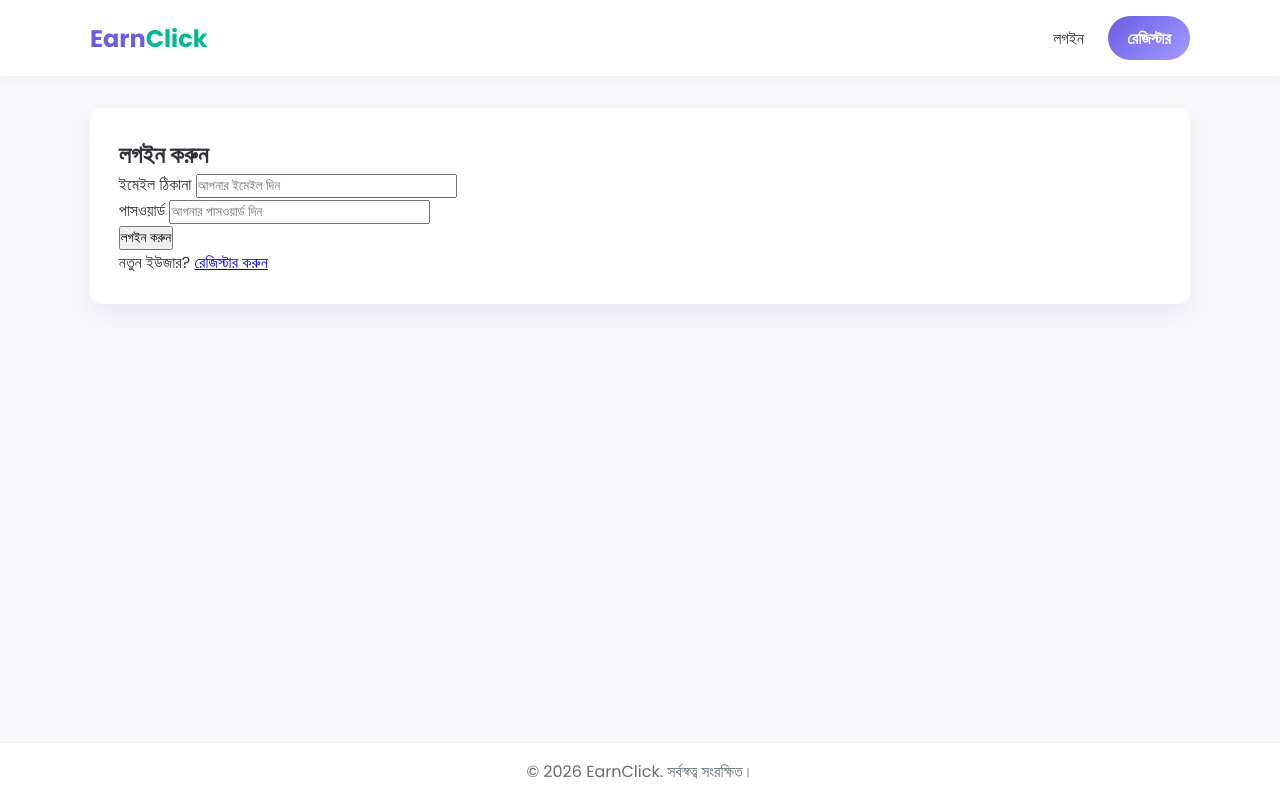
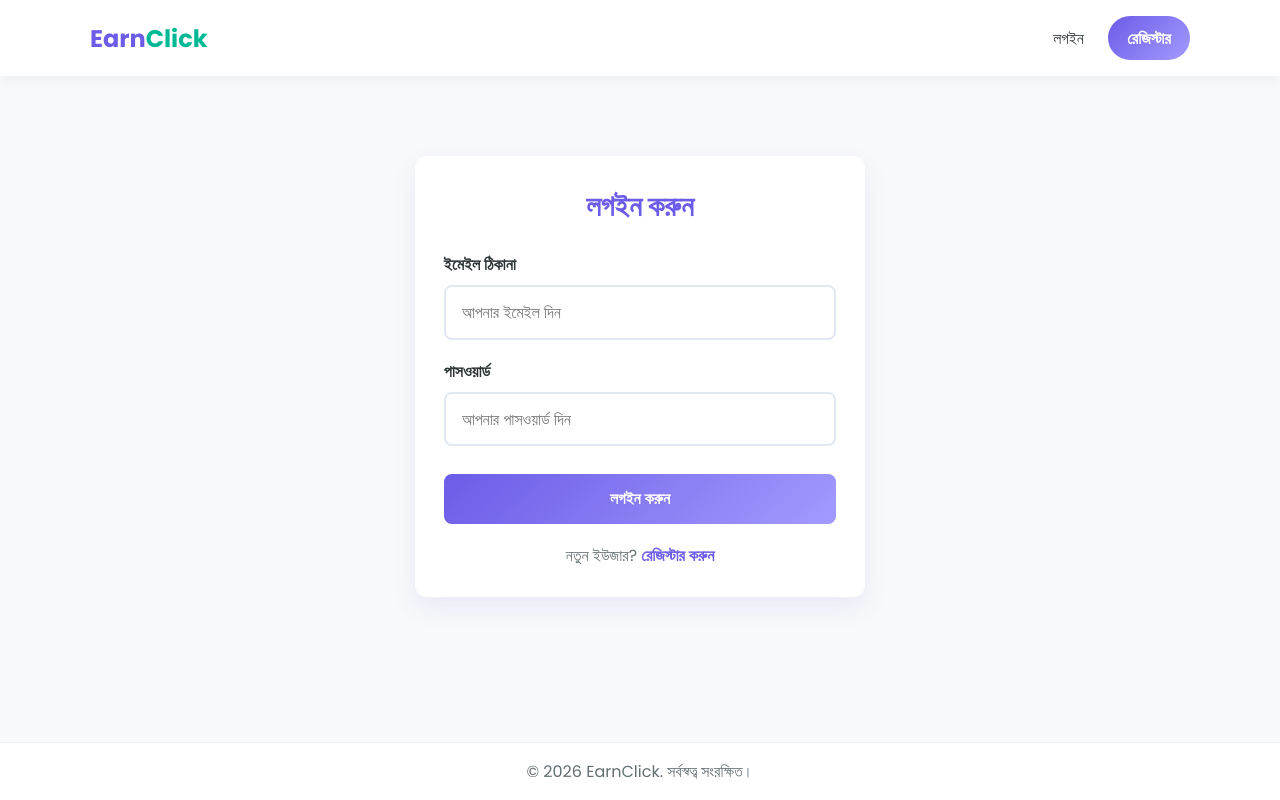
Before and after one commit to Shakibul65/my-earning-app, a Flask app: page /login in a window 1280 px wide. Run offline with Flask 3, Linux system fonts and the light colour scheme.

Commit message:
Add styles for authentication forms
Added styling for authentication forms including layout, input fields, and buttons.

```diff
--- a/static/style.css
+++ b/static/style.css
@@ -185,3 +185,72 @@ body {
         font-size: 2rem;
     }
 }
+/* Auth Forms Styling */
+.auth-container {
+    max-width: 450px;
+    margin: 3rem auto;
+}
+
+.form-title {
+    text-align: center;
+    color: var(--primary);
+    margin-bottom: 1.5rem;
+    font-size: 1.8rem;
+}
+
+.form-group {
+    margin-bottom: 1.2rem;
+    display: flex;
+    flex-direction: column;
+    gap: 0.5rem;
+}
+
+.form-group label {
+    font-weight: 600;
+    color: var(--text-main);
+}
+
+.form-group input {
+    width: 100%;
+    padding: 0.8rem 1rem;
+    border: 2px solid #e2e8f0;
+    border-radius: 8px;
+    font-size: 1rem;
+    outline: none;
+    transition: border-color 0.3s ease;
+}
+
+.form-group input:focus {
+    border-color: var(--primary);
+}
+
+.btn-submit {
+    width: 100%;
+    padding: 0.8rem;
+    background: linear-gradient(135deg, var(--primary), #a29bfe);
+    color: white;
+    border: none;
+    border-radius: 8px;
+    font-size: 1rem;
+    font-weight: 600;
+    cursor: pointer;
+    transition: transform 0.2s ease, box-shadow 0.2s ease;
+    margin-top: 0.5rem;
+}
+
+.btn-submit:hover {
+    transform: translateY(-2px);
+    box-shadow: 0 5px 15px rgba(108, 92, 231, 0.3);
+}
+
+.auth-footer {
+    text-align: center;
+    margin-top: 1.2rem;
+    color: var(--text-muted);
+}
+
+.auth-footer a {
+    color: var(--primary);
+    text-decoration: none;
+    font-weight: 600;
+}
```
